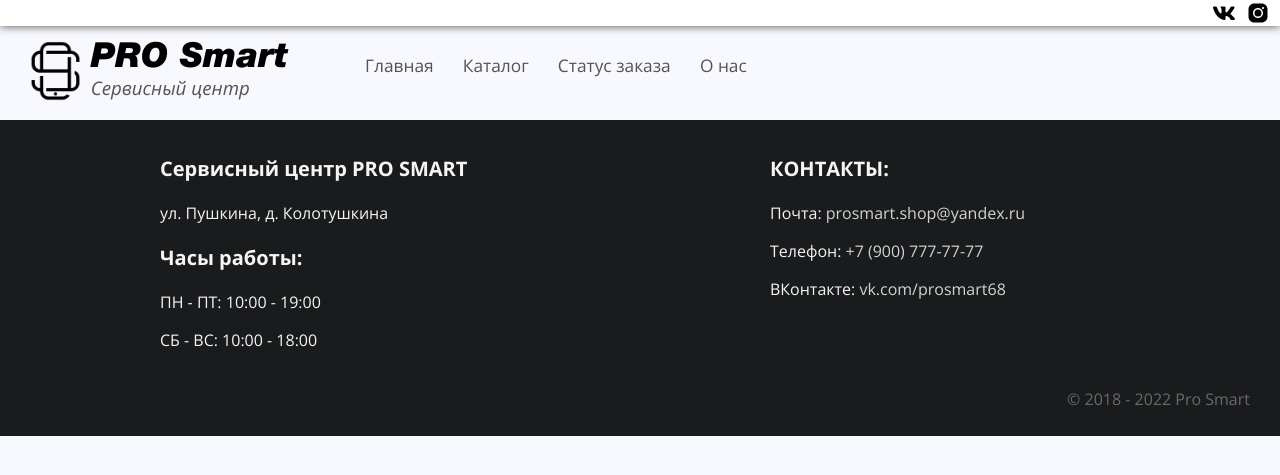
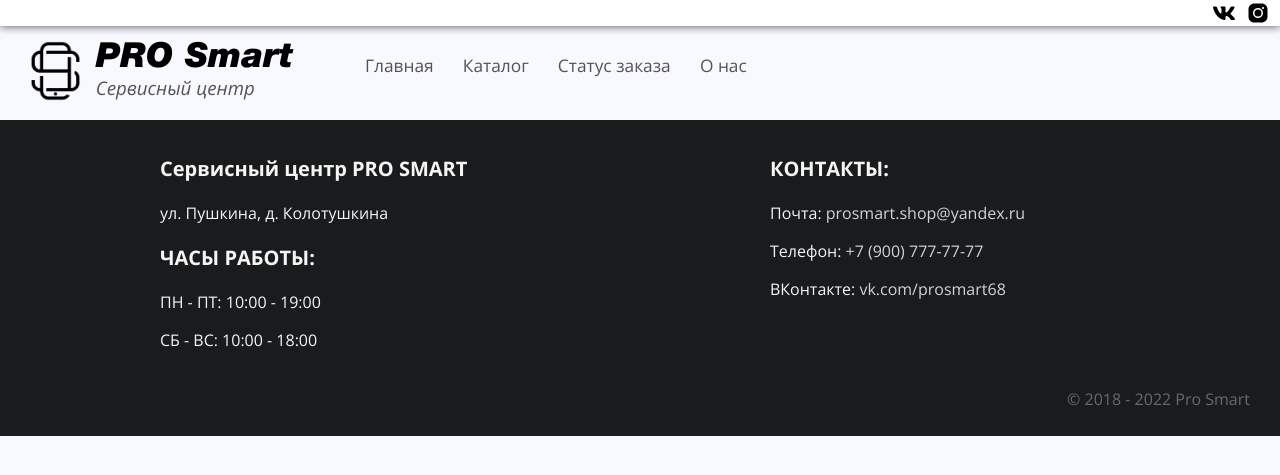
Before and after one commit to VNCompany/PSProject, a PHP site: page / in a window 1280 px wide. Shown: the top 475 px of the page. Run offline with PHP 8.4, Linux system fonts and the light colour scheme.

Commit message:
Content images

```diff
--- a/index.html
+++ b/index.html
@@ -50,7 +50,7 @@
             <div class="block1">
                 <p style="font-size: 15pt; font-weight: bold">Сервисный центр PRO SMART</p>
                 <p>ул. Пушкина, д. Колотушкина</p>
-                <p style="font-weight: bold; font-size: 15pt">Часы работы:</p>
+                <p style="font-weight: bold; font-size: 15pt">ЧАСЫ РАБОТЫ:</p>
                 <p>ПН - ПТ: 10:00 - 19:00</p>
                 <p>СБ - ВС: 10:00 - 18:00</p>
             </div>
--- a/static/styles/styles.css
+++ b/static/styles/styles.css
@@ -24,7 +24,7 @@
 {
     display: block;
     float: left;
-    margin-right: 10px;
+    margin-right: 15px;
 }
 
 header .title-name {
```
Also changed, not shown: static/images/tests/table1.jpg (added), static/images/tests/table2.jpg (added), static/images/tests/table3.jpg (added).
